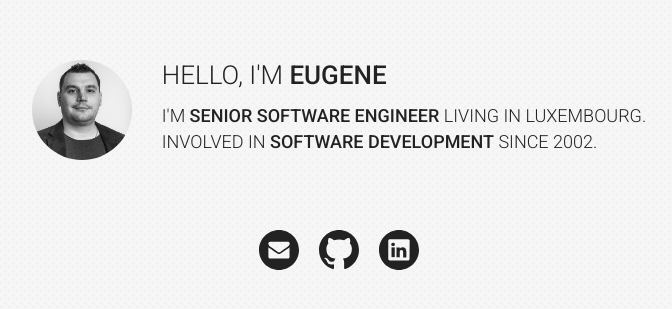
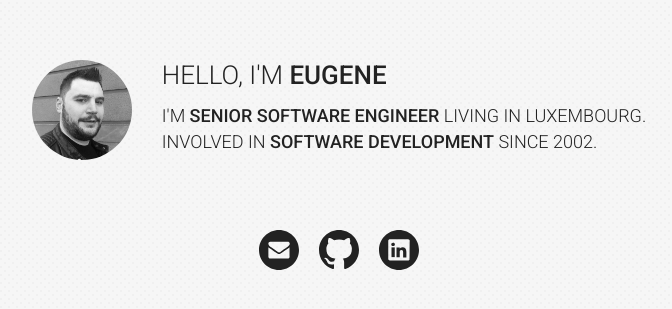
Before and after one commit to uxigene/uxigene, a plain HTML site: page index.html in a window 1280 px wide. Shown: the part 235-544 px from the top of the page, without its empty margins (301-973 px from the left). Drawn offline with Linux system fonts and the light colour scheme.

Commit message:
Update index.html

```diff
--- a/index.html
+++ b/index.html
@@ -231,7 +231,7 @@
                 <div class="skill"><span>Wowza</span></div>
                 <div class="skill"><span>Live Streaming</span></div>
             </div>
-            <img src="photo.jpg?v=2">
+            <img src="pic.jpg">
         </figure>
         <div>
             <h1>Hello, I'm <strong>Eugene</strong></h1>
```
